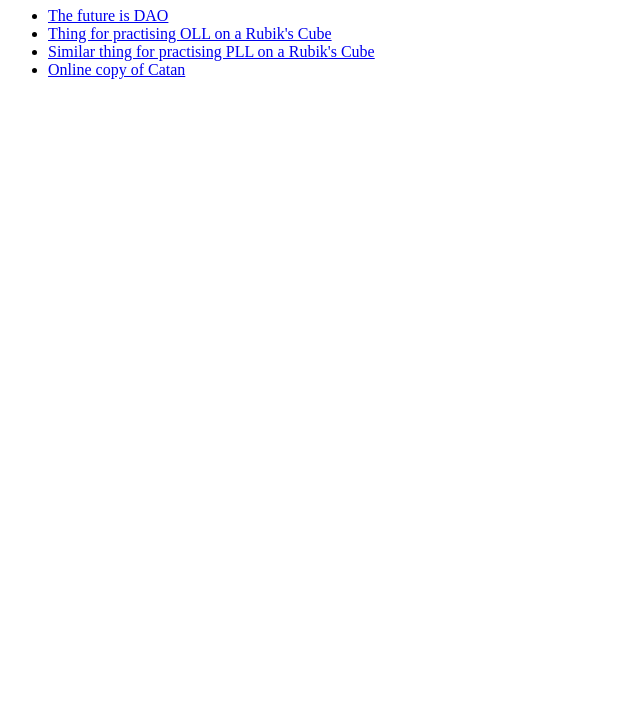
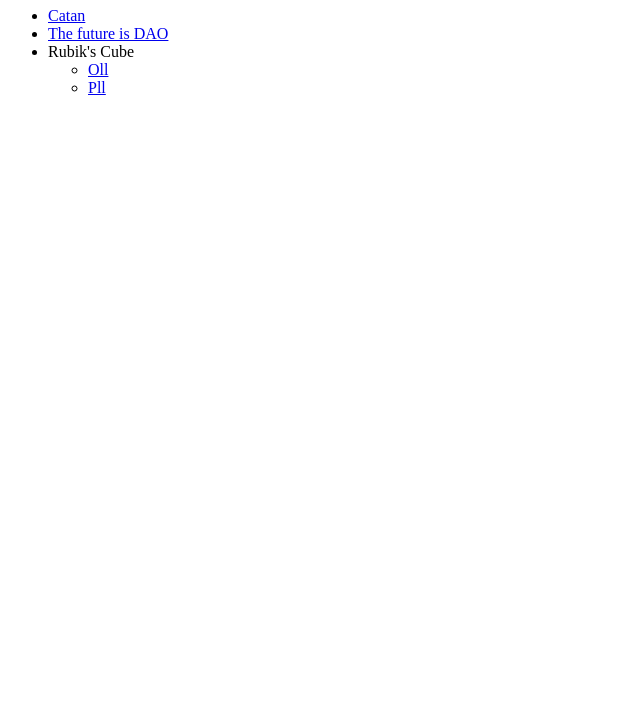
Before and after one commit to SparksRocks/SparksRocks.github.io, a plain HTML site: page index.html in a window 1280 px wide. Shown: the part 73-800 px from the top of the page, without its empty margins (0-640 px from the left). Drawn offline with Linux system fonts and the light colour scheme.

Commit message:
Update index.html

```diff
--- a/index.html
+++ b/index.html
@@ -1,23 +1,28 @@
 <!DOCTYPE html>
 <html>
 	<head>
-		<title>Sparks rocks</title>
+		<title>Rya.nSparks | Home</title>
 		<meta name="viewport" content="width=device-width, initial-scale=1.0">
 	</head>
 	<body>
 		<h1>Sites occassionally made here</h1>
 		<ul>
 			<li>
+				<a href="https://settler.herokuapp.com">Catan</a>
+			</li>
+			<li>
 				<a href="https://www.thefutureisdao.com">The future is DAO</a>
 			</li>
 			<li>
-				<a href="Oll">Thing for practising OLL on a Rubik's Cube</a>
-			</li>
-			<li>
-				<a href="Pll">Similar thing for practising PLL on a Rubik's Cube</a>
-			</li>
-			<li>
-				<a href="https://settler.herokuapp.com">Online copy of Catan</a>
+				Rubik's Cube
+				<ul>
+					<li>
+						<a href="Oll">Oll</a>
+					</li>
+					<li>
+						<a href="Pll">Pll</a>
+					</li>
+				</ul>
 			</li>
 		</ul>
 	</body>
```
